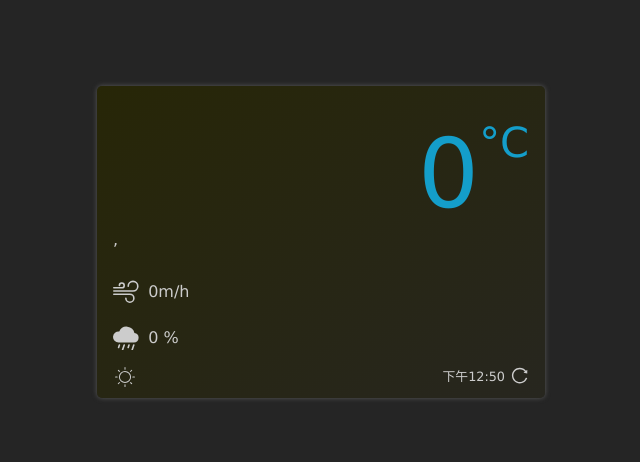
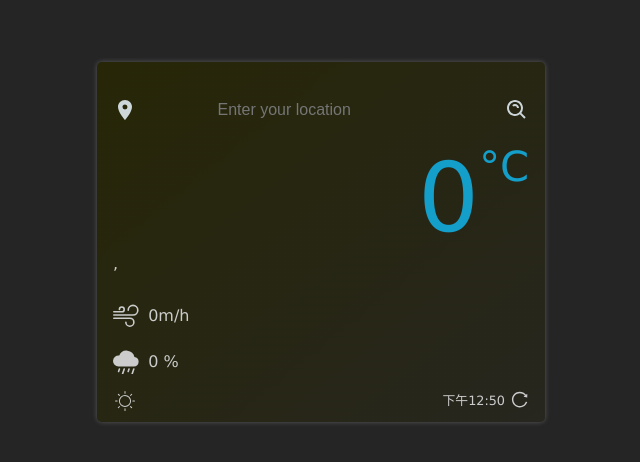
Before and after one commit to WeiLocus/weather-cast, a React (Vite) app: page / in a window 1280 px wide. Shown: the part 158-620 px from the top of the page, without its empty margins (319-959 px from the left). Built offline with nearby package versions, Linux system fonts and the light colour scheme; no server answers.

Commit message:
feat: create search location UI

```diff
--- a/src/App.jsx
+++ b/src/App.jsx
@@ -5,12 +5,13 @@ import { useSelector } from "react-redux";
 import { useEffect, useState, useMemo } from "react";
 import dayJs from "dayjs";
 import { ThemeProvider } from "styled-components";
-import { Container, Card, TopCard, BottomCard, Location, Temperature, Celsius, Description, AirFlow, Rain, Refresh, ThemeIcon } from "./styles/style";
+import { Container, Card, TopCard, BottomCard, Location, Temperature, Celsius, Description, AirFlow, Rain, Refresh, ThemeIcon, CardContent, SearchLocation } from "./styles/style";
 import { lightTheme,darkTheme } from "../globalStyles";
 import { BsFillCloudRainFill, BsWind} from "react-icons/bs";
 import {CiLight, CiDark} from "react-icons/ci";
 import { AiOutlineReload } from "react-icons/ai";
-import { BiMessageAltError } from "react-icons/bi";
+import { BiMessageAltError, BiSearchAlt } from "react-icons/bi";
+import { MdLocationOn } from "react-icons/md"
 import WeatherIcon from "./components/WeatherIcon";
 import { getMoment } from "./utils/helpers";
 
@@ -48,6 +49,12 @@ function App() {
       <GlobalStyle />
         <Container>
           <Card>
+            <SearchLocation>
+              <MdLocationOn className="location"/>
+              <input type="select" placeholder="Enter your location" />
+              <BiSearchAlt className="search"/>
+            </SearchLocation>
+            <CardContent>
               <TopCard>
                 <Location>
                   {weatherData.locationName}
@@ -85,6 +92,7 @@ function App() {
                 {theme === "light" && <CiLight/>}
                 {theme === "dark" && <CiDark/> }
               </ThemeIcon>
+            </CardContent>
           </Card>
         </Container>
       </ThemeProvider>
--- a/src/styles/style.js
+++ b/src/styles/style.js
@@ -2,9 +2,11 @@ import styled from 'styled-components'
 
 export const Container = styled.div`
   display: flex;
+  flex-direction: column;
   align-items: center;
   justify-content: center;
-  min-width: 360px;
+  /* min-width: 360px; */
+  width: 100%;
   height: 100%;
   background-color: ${ ( {theme} ) => theme.bgColor };
 `
@@ -18,6 +20,35 @@ export const Card = styled.div`
   background-size: cover;
   box-shadow: ${ ( {theme} ) => theme.boxShadow };
   border-radius: 5px;
+`
+
+
+export const SearchLocation = styled.div`
+  height: 2rem;
+  display: flex;
+  justify-content: space-between;
+  align-items: center;
+  margin-bottom: 1rem;
+
+  .location, .search {
+    font-size: var(--fs-big-100);
+    color: ${ ( {theme} ) => theme.titleColor };
+  }
+
+  input {
+    font-size: var(--fs-big-basic);
+    color: ${ ( {theme} ) => theme.titleColor };
+    border: none;
+    background-color: transparent;
+
+    :focus {
+      outline: none;
+    }
+  }
+`
+
+export const CardContent = styled.div`
+  /* display: none; */
 `
 
 export const TopCard = styled.div`
```
Lines whose indentation alone changed are shown as unchanged.
